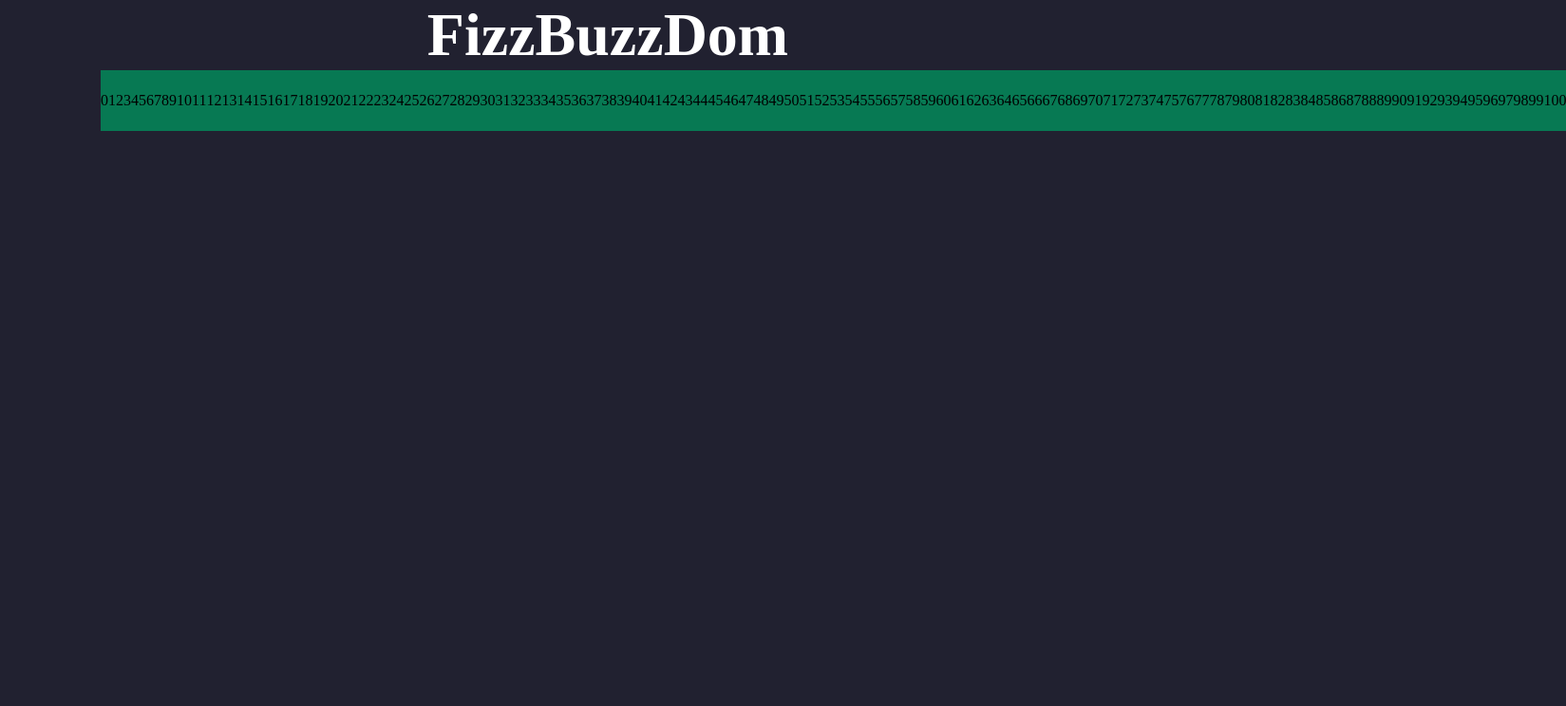
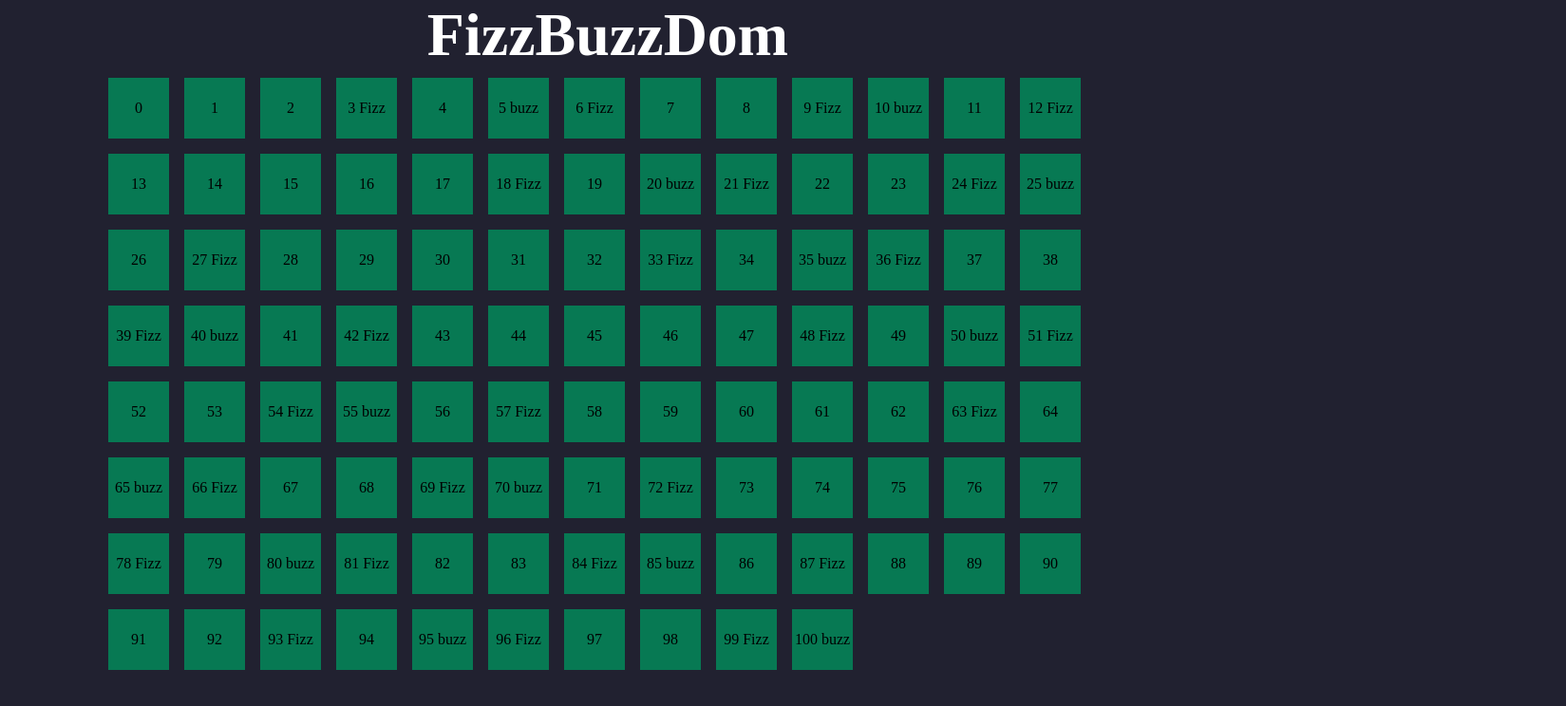
Before and after one commit to GabriellaValentina92/js-fizzbuzz, a plain HTML site: page index.html in a window 1280 px wide. Shown: the whole page at 95% size, 1649 px wide, since content can reach past the window. Drawn offline with Linux system fonts and the light colour scheme.

Commit message:
Add if-elseif

```diff
--- a/assets/style.css
+++ b/assets/style.css
@@ -17,6 +17,7 @@ h1{
 
 .container-grid{
     display: flex;
+    flex-wrap: wrap;
     max-width: 1100px;
     margin-inline: auto;
     padding-inline: 1rem;
@@ -25,6 +26,7 @@ h1{
 .square{
     width: 4rem;
     height: 4rem;
+    margin: 0.5rem;
     display: flex;
     justify-content: center;
     align-items: center;
--- a/js/script.js
+++ b/js/script.js
@@ -2,5 +2,15 @@ let Grid = document.querySelector('.container-grid');
 
 for(let i = 0; i <= 100; i++) {
     console.log('i');
-    Grid.innerHTML = Grid.innerHTML + `<div class="square">${i}</div>`;
+
+    if (i % 15 == 0) {
+        Grid.innerHTML = Grid.innerHTML + `<div class="square">${i}</div>`;
+    } else if (i % 5 == 0) {
+        Grid.innerHTML = Grid.innerHTML + `<div class="square">${i} buzz</div>`;
+    } else if (i % 3 == 0) {
+        Grid.innerHTML = Grid.innerHTML + `<div class="square">${i} Fizz</div>`;
+    } else {
+        Grid.innerHTML = Grid.innerHTML + `<div class="square">${i}</div>`;
+
+    }
 }
```
